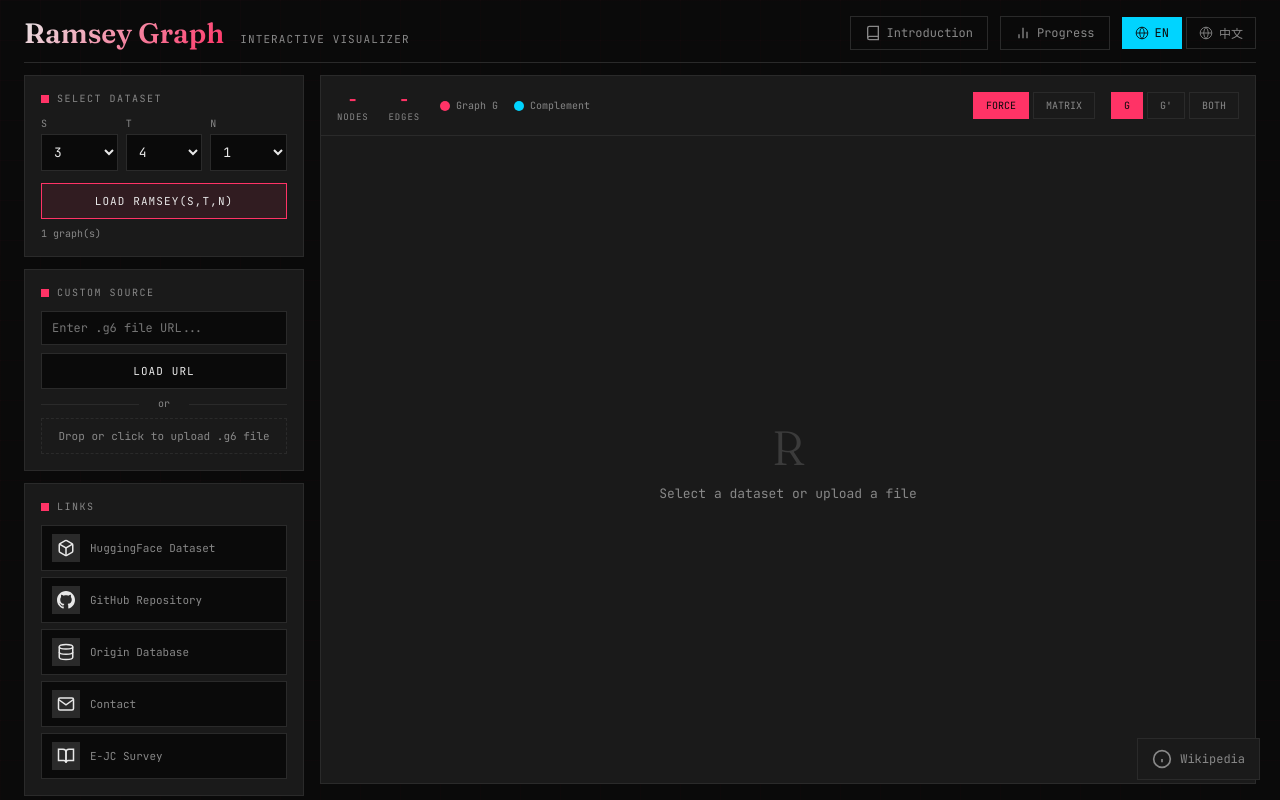
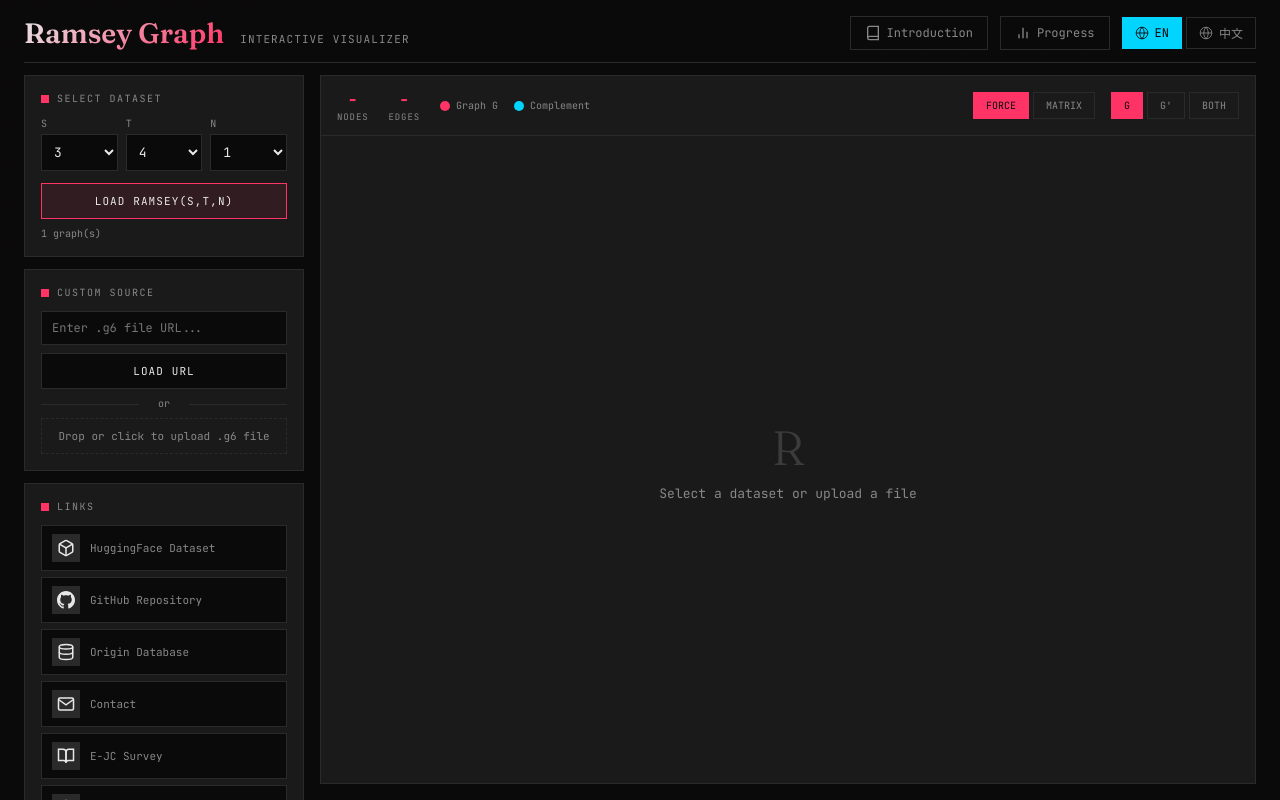
Before and after one commit to LinXueyuanStdio/RamseyGraph, a plain HTML site: page index.html in a window 1280 px wide. Drawn offline with nearby package versions, Linux system fonts and the light colour scheme.

Commit message:
🗑️ [remove wiki-link from index.html]

```diff
--- a/index.html
+++ b/index.html
@@ -827,35 +827,6 @@
         .legend-box.range {
             background: rgba(0, 212, 255, 0.1);
             border: 1px solid var(--accent-blue);
-        }
-
-        /* Wiki link bottom right */
-        .wiki-link {
-            position: fixed;
-            bottom: 20px;
-            right: 20px;
-            display: flex;
-            align-items: center;
-            gap: 8px;
-            padding: 10px 14px;
-            background: var(--bg-secondary);
-            border: 1px solid var(--border-color);
-            color: var(--text-secondary);
-            text-decoration: none;
-            font-size: 12px;
-            transition: all 0.2s ease;
-            z-index: 100;
-        }
-
-        .wiki-link:hover {
-            border-color: var(--accent-blue);
-            color: var(--accent-blue);
-        }
-
-        .wiki-icon-svg {
-            width: 20px;
-            height: 20px;
-            flex-shrink: 0;
         }
 
         /* Links panel */
@@ -1066,6 +1037,16 @@
                             </span>
                             <span class="link-text" data-i18n="wiki">E-JC Survey</span>
                         </a>
+                        <a href="https://en.wikipedia.org/wiki/Ramsey%27s_theorem" target="_blank" id="wikiLink">
+                            <span class="link-icon">
+                                <svg viewBox="0 0 24 24" fill="none" stroke="currentColor" stroke-width="2">
+                                    <circle cx="12" cy="12" r="10"></circle>
+                                    <path d="M12 16v-4"></path>
+                                    <path d="M12 8h.01"></path>
+                                </svg>
+                            </span>
+                            <span class="link-text" data-i18n="wikiLink">Wikipedia</span>
+                        </a>
                     </div>
                 </div>
             </div>
@@ -1142,15 +1123,6 @@
             </div>
         </div>
 
-        <!-- Wiki link bottom right -->
-        <a href="https://en.wikipedia.org/wiki/Ramsey%27s_theorem" target="_blank" class="wiki-link" title="Wikipedia: Ramsey's Theorem">
-            <svg class="wiki-icon-svg" viewBox="0 0 24 24" fill="none" stroke="currentColor" stroke-width="2">
-                <circle cx="12" cy="12" r="10"></circle>
-                <path d="M12 16v-4"></path>
-                <path d="M12 8h.01"></path>
-            </svg>
-            <span class="wiki-text" data-i18n="wikiLink">Wikipedia</span>
-        </a>
     </div>
 
     <script>
@@ -1265,7 +1237,7 @@
                 el.placeholder = t(key);
             });
             // Update wiki link URL based on language
-            const wikiLink = document.querySelector('.wiki-link');
+            const wikiLink = document.getElementById('wikiLink');
             if (wikiLink) {
                 wikiLink.href = wikiUrls[currentLang] || wikiUrls.en;
             }
```
